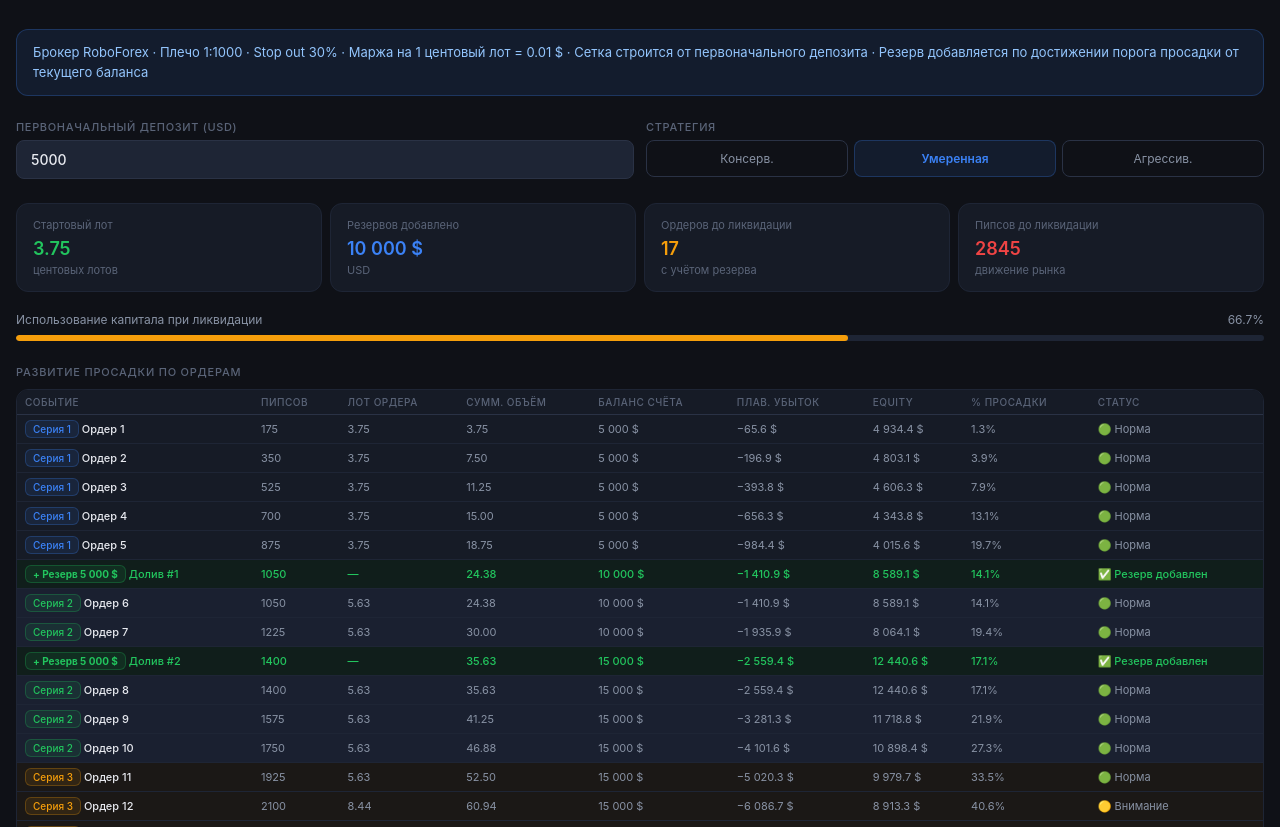
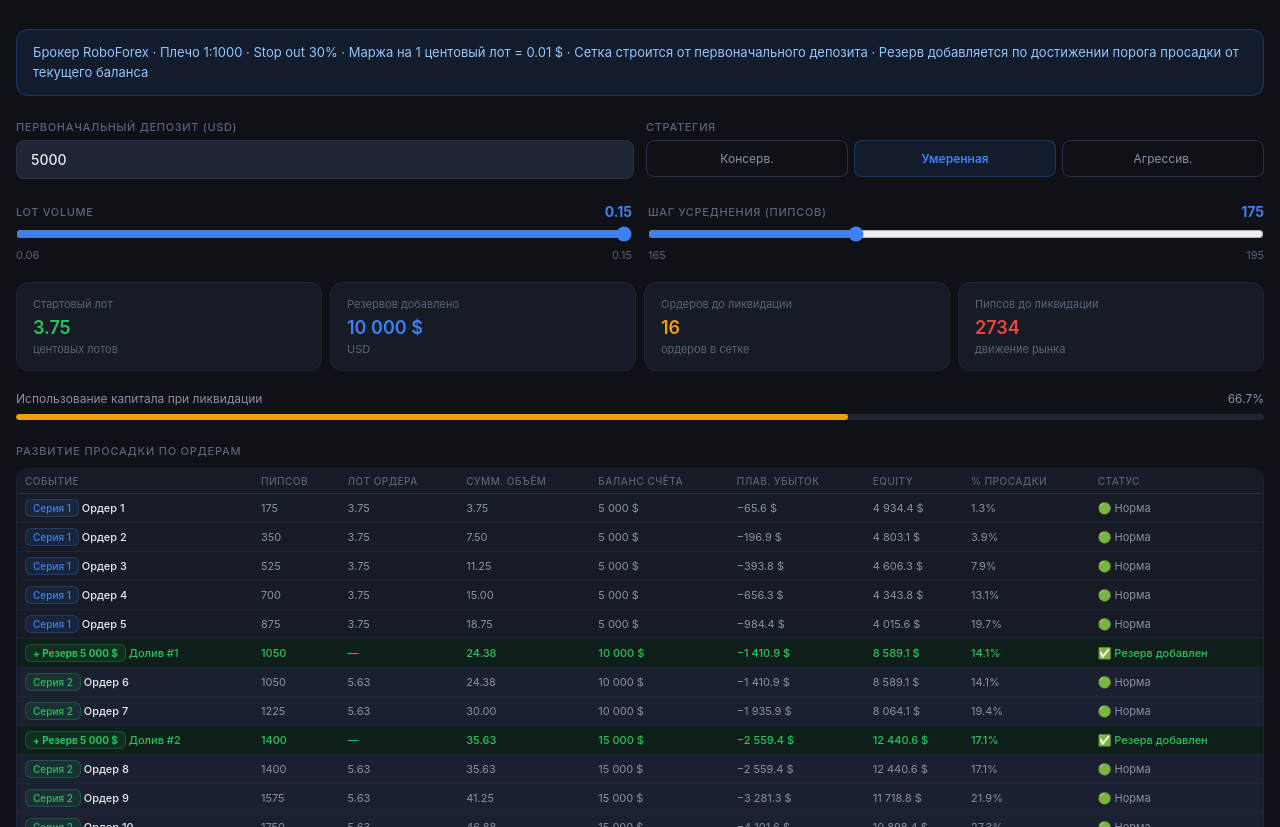
Before and after one commit to egokud/novafx-calculator, a plain HTML site: page index.html in a window 1280 px wide. Shown: the part 125-952 px from the top of the page. Drawn offline with Linux system fonts and the light colour scheme.

Commit message:
Add files via upload

```diff
--- a/index.html
+++ b/index.html
@@ -65,6 +65,16 @@
   .strat-btns { display: flex; gap: 6px; }
   .strat-btn { flex: 1; padding: 10px 4px; border-radius: var(--radius-sm); border: 0.5px solid var(--border); background: transparent; font-size: 12px; color: var(--text-secondary); cursor: pointer; transition: all 0.15s; font-family: var(--font); }
   .strat-btn:hover { background: var(--bg-input); color: var(--text); }
+  .sliders-block { margin-bottom: 20px; }
+  .slider-row { display: grid; grid-template-columns: 1fr 1fr; gap: 16px; }
+  @media (max-width: 520px) { .slider-row { grid-template-columns: 1fr; } }
+  .slider-group { display: flex; flex-direction: column; gap: 6px; }
+  .slider-label-row { display: flex; justify-content: space-between; align-items: center; }
+  .slider-val { font-size: 14px; font-weight: 700; color: var(--text); }
+  .param-slider { width: 100%; accent-color: var(--blue); cursor: pointer; }
+  .slider-limits { display: flex; justify-content: space-between; font-size: 11px; color: var(--text-tertiary); }
+  .strat-btn.active-cons .slider-val, .strat-btn.active-cons ~ .slider-val { color: var(--green); }
+
   .strat-btn.active-cons { background: var(--green-bg); color: var(--green); border-color: var(--green-border); font-weight: 600; }
   .strat-btn.active-mod  { background: var(--blue-bg);  color: var(--blue);  border-color: var(--blue-border);  font-weight: 600; }
   .strat-btn.active-agg  { background: var(--red-bg);   color: var(--red);   border-color: var(--red-border);   font-weight: 600; }
@@ -148,6 +158,26 @@
       </div>
     </div>
   </div>
+  <div class="sliders-block" id="sliders-block">
+    <div class="slider-row">
+      <div class="slider-group">
+        <div class="slider-label-row">
+          <span class="input-label">Lot Volume</span>
+          <span class="slider-val" id="val-vol">0.15</span>
+        </div>
+        <input type="range" class="param-slider" id="sl-vol" min="0.06" max="0.15" step="0.01" value="0.15">
+        <div class="slider-limits"><span id="sl-vol-min">0.06</span><span id="sl-vol-max">0.15</span></div>
+      </div>
+      <div class="slider-group">
+        <div class="slider-label-row">
+          <span class="input-label">Шаг усреднения (пипсов)</span>
+          <span class="slider-val" id="val-step">175</span>
+        </div>
+        <input type="range" class="param-slider" id="sl-step" min="165" max="195" step="1" value="175">
+        <div class="slider-limits"><span id="sl-step-min">165</span><span id="sl-step-max">195</span></div>
+      </div>
+    </div>
+  </div>
 
   <div class="summary">
     <div class="sum-card c-green">
@@ -163,7 +193,7 @@
     <div class="sum-card c-orange">
       <div class="sum-label">Ордеров до ликвидации</div>
       <div class="sum-val" id="s-orders-liq">—</div>
-      <div class="sum-sub">с учётом резерва</div>
+      <div class="sum-sub">ордеров в сетке</div>
     </div>
     <div class="sum-card c-red">
       <div class="sum-label">Пипсов до ликвидации</div>
@@ -218,14 +248,18 @@
 const PIP_VAL = 0.1;
 const MARGIN_PER_LOT = 0.01;
 const STOP_OUT = 0.30;
-const MAX_ORDERS = 20;
+const MAX_ORDERS = 200; // достаточно для любой стратегии
 const GROUP1 = 5, GROUP2 = 10;
 
 const STRATS = {
-  cons: { vol: 0.05, step: 200, threshold: 0.30, refills: 1 },
-  mod:  { vol: 0.15, step: 175, threshold: 0.25, refills: 2 },
-  agg:  { vol: 0.22, step: 155, threshold: 0.25, refills: 4 },
+  cons: { vol: 0.05, step: 200, threshold: 0.30, refills: 1, volMin: 0.01, volMax: 0.05, stepMin: 195, stepMax: 230 },
+  mod:  { vol: 0.15, step: 175, threshold: 0.25, refills: 2, volMin: 0.06, volMax: 0.15, stepMin: 165, stepMax: 195 },
+  agg:  { vol: 0.22, step: 155, threshold: 0.25, refills: 4, volMin: 0.16, volMax: 0.25, stepMin: 135, stepMax: 165 },
 };
+
+// Текущие кастомные значения
+let customVol = 0.15;
+let customStep = 175;
 
 let stratKey = 'mod';
 let initDeposit = 5000;
@@ -233,19 +267,29 @@ let initDeposit = 5000;
 function fmt(n, dec=0) { return n.toFixed(dec).replace(/\B(?=(\d{3})+(?!\d))/g, ' '); }
 function calcStartLot(dep, vol) { return dep / 20000 * vol / 0.01; }
 
+const MAX_BOOSTED = 14; // 14 бустов начиная с 6го ордера
+// Серия 2 (ордера 6-10) занимает бусты 1-5 (лот фиксирован × 1.5)
+// Серия 3 (ордера 11-19) занимает бусты 6-14 (каждый × 1.5)
+// Ордера 20+ — лот фиксируется на уровне 19го ордера
+
 function calcLot(startLot, idx) {
+  // Серия 1: ордера 1-5 (idx 0-4) — стартовый лот
   if (idx < GROUP1) return startLot;
+  // Серия 2: ордера 6-10 (idx 5-9) — стартовый × 1.5, фиксированный (бусты 1-5)
   if (idx < GROUP2) return startLot * 1.5;
+  // Серия 3: ордера 11+ (idx 10+) — бусты 6-14
+  // idx=10 -> буст 6, idx=18 -> буст 14 (последний), idx=19+ -> фиксируется
+  const boostCount = Math.min(idx - GROUP2 + 1, MAX_BOOSTED - (GROUP2 - GROUP1));
   let lot = startLot * 1.5;
-  for (let i = GROUP2; i < idx; i++) lot *= 1.5;
+  for (let i = 0; i < boostCount; i++) lot *= 1.5;
   return lot;
 }
 
-function calcTotalLoss(startLot, s, orderCount) {
+function calcTotalLoss(startLot, step, orderCount) {
   let loss = 0;
   for (let j = 0; j < orderCount; j++) {
     const lot = calcLot(startLot, j);
-    const pipsInLoss = (orderCount - j) * s.step;
+    const pipsInLoss = (orderCount - j) * step;
     loss += lot * pipsInLoss * PIP_VAL;
   }
   return loss;
@@ -253,7 +297,7 @@ function calcTotalLoss(startLot, s, orderCount) {
 
 function render() {
   const s = STRATS[stratKey];
-  const startLot = calcStartLot(initDeposit, s.vol);
+  const startLot = calcStartLot(initDeposit, customVol);
   document.getElementById('s-lot').textContent = fmt(startLot, 2);
 
   let balance = initDeposit;
@@ -275,8 +319,8 @@ function render() {
   for (let i = 0; i < MAX_ORDERS; i++) {
     const lot = calcLot(startLot, i);
     totalVolume += lot;
-    const pipsNow = (i + 1) * s.step;
-    const loss = calcTotalLoss(startLot, s, i + 1);
+    const pipsNow = (i + 1) * customStep;
+    const loss = calcTotalLoss(startLot, customStep, i + 1);
     const series = i < GROUP1 ? 1 : i < GROUP2 ? 2 : 3;
     const badgeMap = {
       1: '<span class="badge b1">Серия 1</span>',
@@ -310,7 +354,7 @@ function render() {
     // Проверяем stop out — ищем точное количество пипсов до ликвидации
     if (marginLevel <= STOP_OUT * 100) {
       // Бинарный поиск точного числа пипсов от предыдущего ордера до ликвидации
-      const prevPips = i * s.step;
+      const prevPips = i * customStep;
       let lo = prevPips, hi = pipsNow, exactPips = pipsNow;
       for (let iter = 0; iter < 40; iter++) {
         const mid = (lo + hi) / 2;
@@ -318,7 +362,7 @@ function render() {
         let lossAtMid = 0;
         for (let j = 0; j <= i; j++) {
           const jLot = calcLot(startLot, j);
-          const jOpen = j * s.step;
+          const jOpen = j * customStep;
           if (mid > jOpen) lossAtMid += jLot * (mid - jOpen) * PIP_VAL;
         }
         const equityAtMid = balance - lossAtMid;
@@ -332,7 +376,7 @@ function render() {
       for (let j = 0; j <= i; j++) {
         const jLot = calcLot(startLot, j);
         const jOpen = j * s.step;
-        if (exactPips > jOpen) lossExact += jLot * (exactPips - jOpen) * PIP_VAL;
+        const jOpenLiq = j * customStep; if (exactPips > jOpenLiq) lossExact += jLot * (exactPips - jOpenLiq) * PIP_VAL;
       }
       const equityExact = balance - lossExact;
       const ddExact = lossExact / balance * 100;
@@ -374,11 +418,51 @@ function render() {
   fill.style.background = usedPct < 50 ? 'var(--green)' : usedPct < 80 ? 'var(--orange)' : 'var(--red)';
 }
 
+function updateSliders() {
+  const s = STRATS[stratKey];
+  const slVol = document.getElementById('sl-vol');
+  const slStep = document.getElementById('sl-step');
+
+  slVol.min = s.volMin; slVol.max = s.volMax; slVol.step = 0.01;
+  slVol.value = s.vol;
+  customVol = s.vol;
+  document.getElementById('val-vol').textContent = s.vol.toFixed(2);
+  document.getElementById('sl-vol-min').textContent = s.volMin.toFixed(2);
+  document.getElementById('sl-vol-max').textContent = s.volMax.toFixed(2);
+
+  slStep.min = s.stepMin; slStep.max = s.stepMax; slStep.step = 1;
+  slStep.value = s.step;
+  customStep = s.step;
+  document.getElementById('val-step').textContent = s.step;
+  document.getElementById('sl-step-min').textContent = s.stepMin;
+  document.getElementById('sl-step-max').textContent = s.stepMax;
+
+  // Accent color by strategy
+  const colors = { cons: 'var(--green)', mod: 'var(--blue)', agg: 'var(--red)' };
+  slVol.style.accentColor = colors[stratKey];
+  slStep.style.accentColor = colors[stratKey];
+  document.getElementById('val-vol').style.color = colors[stratKey];
+  document.getElementById('val-step').style.color = colors[stratKey];
+}
+
+document.getElementById('sl-vol').addEventListener('input', e => {
+  customVol = parseFloat(e.target.value);
+  document.getElementById('val-vol').textContent = customVol.toFixed(2);
+  render();
+});
+
+document.getElementById('sl-step').addEventListener('input', e => {
+  customStep = parseInt(e.target.value);
+  document.getElementById('val-step').textContent = customStep;
+  render();
+});
+
 document.querySelectorAll('.strat-btn').forEach(btn => {
   btn.addEventListener('click', () => {
     stratKey = btn.dataset.s;
     document.querySelectorAll('.strat-btn').forEach(b => b.className = 'strat-btn');
     btn.classList.add('active-' + stratKey);
+    updateSliders();
     render();
   });
 });
@@ -388,6 +472,7 @@ document.getElementById('in-deposit').addEventListener('input', e => {
   render();
 });
 
+updateSliders();
 render();
 </script>
 </body>
```
